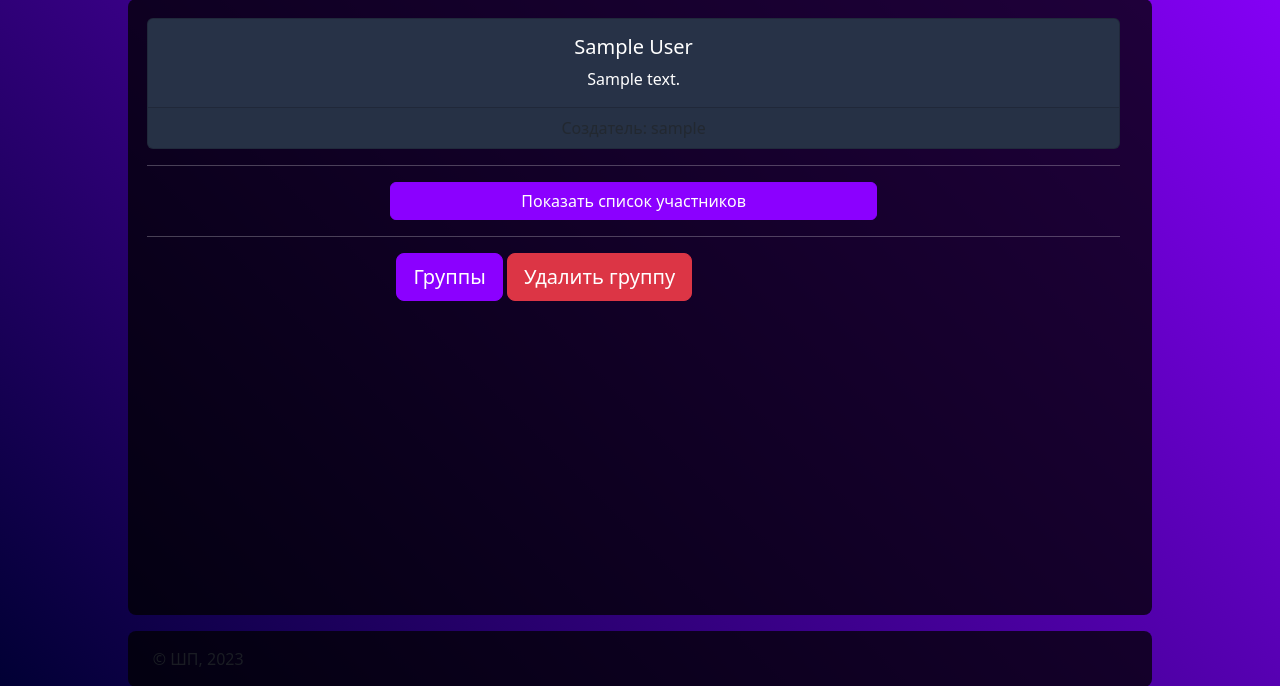
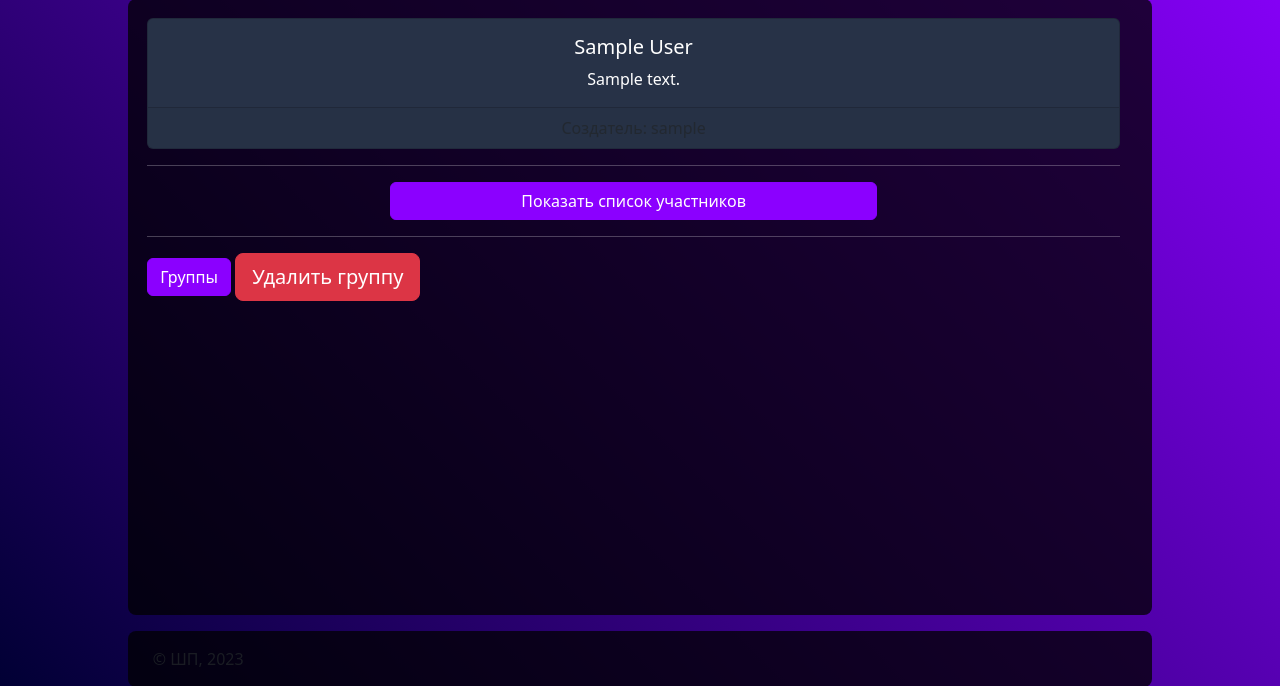
Before and after one commit to urtanto/FinE, a Django app: page /groups/group/1 in a window 1280 px wide. Shown: the part 101-787 px from the top of the page. Run offline with Django 4.2, Linux system fonts and the light colour scheme; a user stored in the database is signed in; tables that the repository leaves empty hold one stand-in row (values such as "Sample post"); grey boxes marked "Sample" are stand-in pictures; some libraries are stand-ins or nearby versions.

```diff
--- a/fine/templates/pages/groups/group.html
+++ b/fine/templates/pages/groups/group.html
@@ -78,9 +78,8 @@
   </div>
 </div>
 <hr>
-<div class="row">
-    <div class="col-md-6 mx-auto">
-        <a href="/groups/" class="btn btn-primary btn-lg" type="button">Группы</a>
+<div class="d-grid gap-2 d-md-block">
+        <a href="/groups/" class="btn btn-primary" type="button">Группы</a>
         {% if user == group.founder %}
             <a type="button" class="btn btn-lg btn-danger" data-bs-toggle="modal" data-bs-target="#exampleModal">
               Удалить группу
@@ -108,13 +107,12 @@
               </div>
             </div>
         {% endif %}
+
         {% if user != group.founder %}
             <form method="post">
                 {% csrf_token %}
-            <button type="submit" class="btn btn-lg btn-danger" name="del" value="user">Покинуть группу</button>
+                <button type="submit" class="btn btn-danger" name="del" value="user">Покинуть группу</button>
             </form>
         {% endif %}
 </div>
-</div>
-
 {% endblock %}
--- a/fine/views.py
+++ b/fine/views.py
@@ -575,7 +575,7 @@ def search_friends(request):
 @login_required
 def add_to_group_page(request, group_id: int):
     """
-        Страница по добавлению пользователей в группу
+    Страница по добавлению пользователей в группу
     """
     context = get_context(request, 'Adding to Group №' + str(group_id))
     context['group'] = UserGroups.objects.get(id=group_id)
```
Also changed, not shown: fine/templates/pages/groups/add_to_group.html (+7 -1 lines), fine/templates/pages/groups/remove_from_the_group.html (+9 -3 lines). Lines whose indentation alone changed are shown as unchanged.
